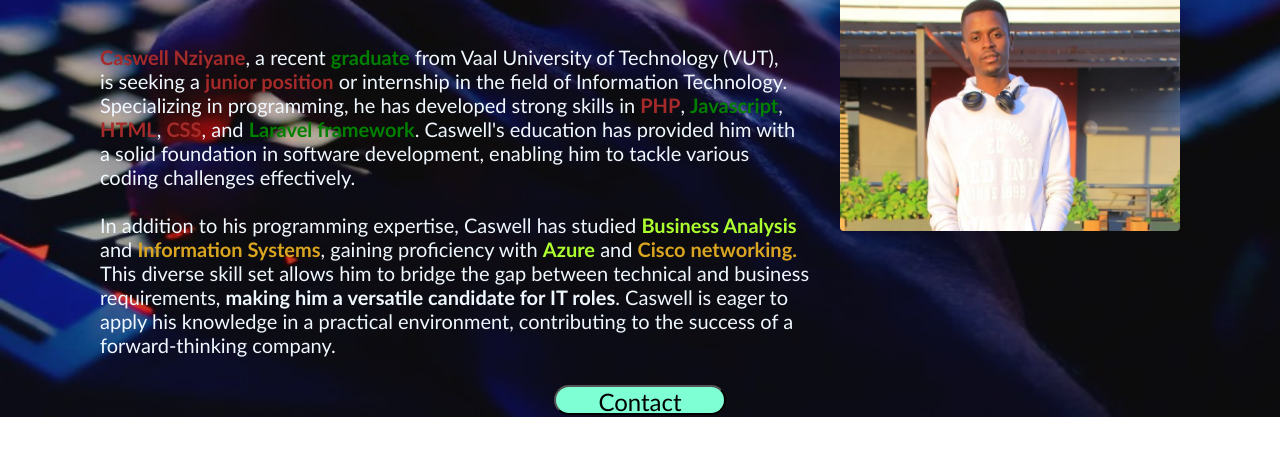
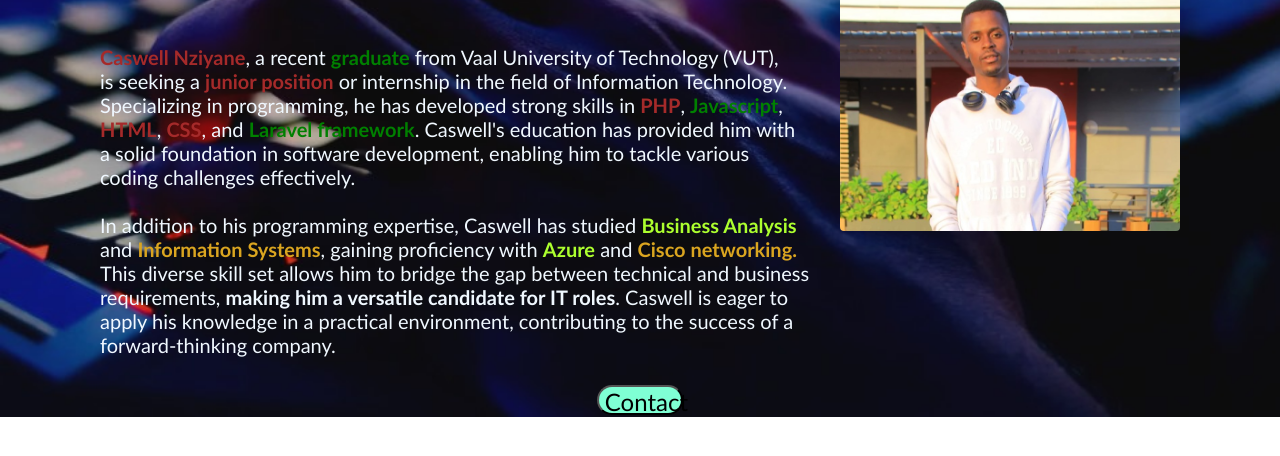
Before and after one commit to 221509313/MyPortfolio, a plain HTML site: page About.html in a window 1280 px wide. Shown: the part 338-794 px from the top of the page. Drawn offline with nearby package versions, Linux system fonts and the light colour scheme.

Commit message:
Update About.html

```diff
--- a/About.html
+++ b/About.html
@@ -54,7 +54,7 @@
         </div>
       </div>
       <div class="text-center">
-        <button style="background-color: aquamarine; width: 16%; height: 30px; border-radius: 20px; margin-top: 20px;">
+        <button style="background-color: aquamarine; width: 8%; height: 30px; border-radius: 20px; margin-top: 20px;">
           <a href="contacts.html" style="color: black;" class="h4">Contact</a>
         </button>
       </div>
```
